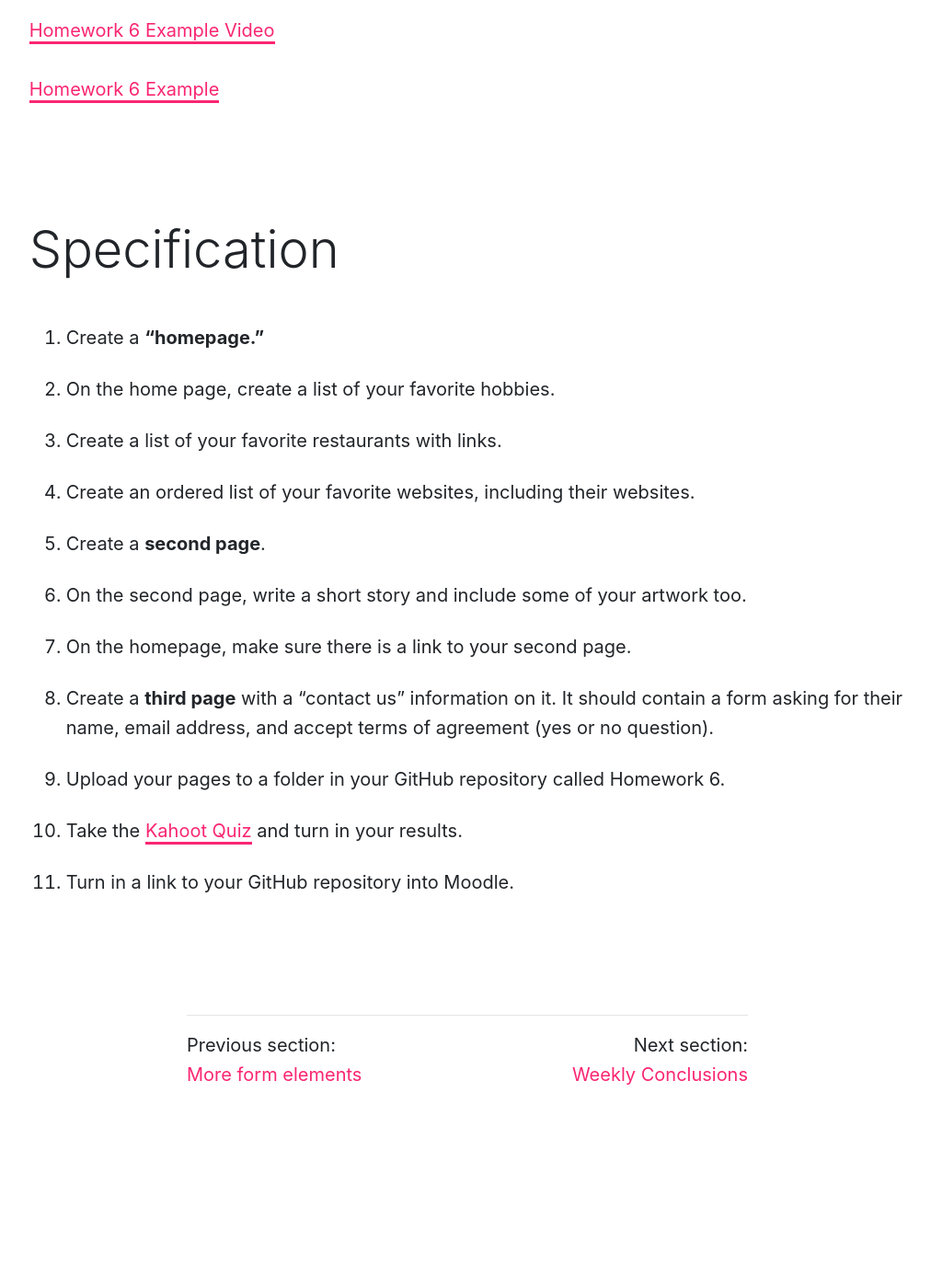
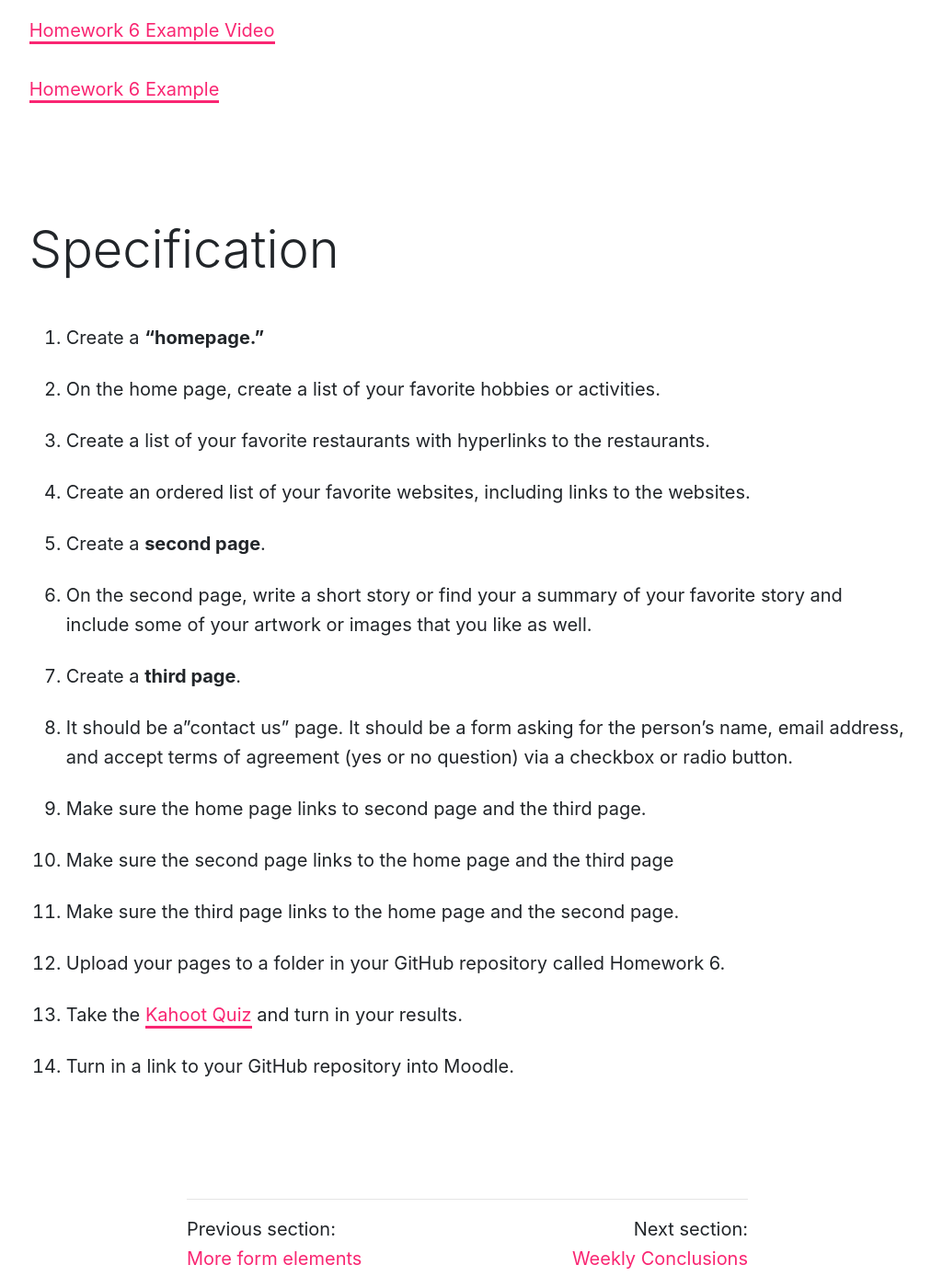
Before and after one commit to Montana-Media-Arts/MART120-Fall2022, a Jekyll site: the page built from modules/week-6/_posts/2017-01-25-homework.md, in a window 1280 px wide and 1400 px high, scrolled down 724 px. Shown: the whole window at 92% size, without its empty margins (132-1144 px from the left). Built offline with Jekyll 4.4.1, drawn with Linux system fonts in a browser that asks for light colours; nearby versions of some CDN libraries; a script that is not in the unit is left out; before the commit the page ends 1924 px from its top, so only the background shows below that.

Commit message:
Update 2017-01-25-homework.md

```diff
--- a/modules/week-6/_posts/2017-01-25-homework.md
+++ b/modules/week-6/_posts/2017-01-25-homework.md
@@ -18,13 +18,16 @@ In this homework, you are going to create a couple of HTML pages.  Hang onto the
 ## Specification
 
 1. Create a **"homepage."**
-2. On the home page, create a list of your favorite hobbies.
-3. Create a list of your favorite restaurants with links.
-4. Create an ordered list of your favorite websites, including their websites.
+2. On the home page, create a list of your favorite hobbies or activities.
+3. Create a list of your favorite restaurants with hyperlinks to the restaurants.
+4. Create an ordered list of your favorite websites, including links to the websites.
 5. Create a **second page**.
-6. On the second page, write a short story and include some of your artwork too.
-7. On the homepage, make sure there is a link to your second page.
-8. Create a **third page** with a "contact us" information on it.  It should contain a form asking for their name, email address, and accept terms of agreement (yes or no question).
-9. Upload your pages to a folder in your GitHub repository called Homework 6.
-10. Take the <a href="https://kahoot.it/challenge/07243168?challenge-id=84387498-97d5-4d82-ae4e-eabb1c94cf58_1664205818296" target="_blank_">Kahoot Quiz</a> and turn in your results.
-11. Turn in a link to your GitHub repository into Moodle.
+6. On the second page, write a short story or find your a summary of your favorite story and include some of your artwork or images that you like as well.
+8. Create a **third page**.
+9. It should be a"contact us" page.  It should be a form asking for the person's name, email address, and accept terms of agreement (yes or no question) via a checkbox or radio button.
+10. Make sure the home page links to second page and the third page.
+11. Make sure the second page links to the home page and the third page
+12. Make sure the third page links to the home page and the second page.
+13. Upload your pages to a folder in your GitHub repository called Homework 6.
+14. Take the <a href="https://kahoot.it/challenge/07243168?challenge-id=84387498-97d5-4d82-ae4e-eabb1c94cf58_1664205818296" target="_blank_">Kahoot Quiz</a> and turn in your results.
+15. Turn in a link to your GitHub repository into Moodle.
```
